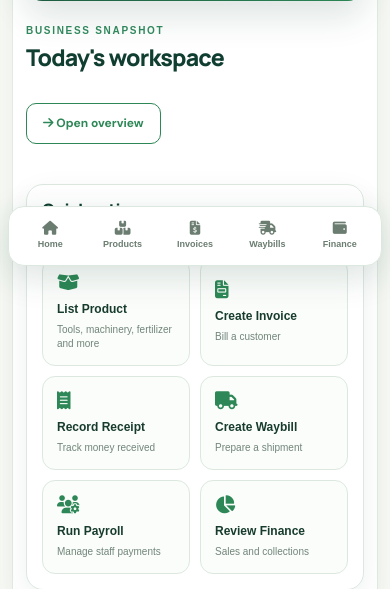
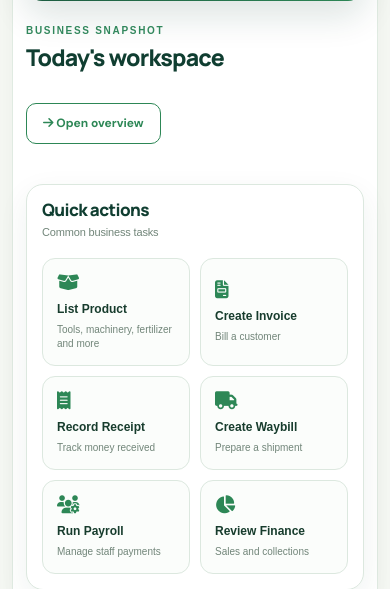
Before and after one commit to BashirBichi/Smart-AgricTech, a Flask app: template Templates/marketer_dashboard.html in a window 390 px wide. Shown: the part 570-1159 px from the top of the page. Run offline with Flask 3, Linux system fonts and the light colour scheme; the template is opened without the code that fills it: most values are stand-ins (such as "Sample title", 1, 10 or a date in 2020).

Commit message:
fix(marketer): remove duplicate mobile navigation

```diff
--- a/Templates/marketer_dashboard.html
+++ b/Templates/marketer_dashboard.html
@@ -96,13 +96,6 @@
   </div>
 </header>
 
-<div class="marketer-mobile-nav">
-  <button type="button" data-section="home"><i class="fas fa-house"></i><span>Home</span></button>
-  <button type="button" data-section="product-listings"><i class="fas fa-boxes-stacked"></i><span>Products</span></button>
-  <button type="button" data-section="invoices"><i class="fas fa-file-invoice-dollar"></i><span>Invoices</span></button>
-  <button type="button" data-section="waybills"><i class="fas fa-truck-fast"></i><span>Waybills</span></button>
-  <button type="button" data-section="business-finance"><i class="fas fa-wallet"></i><span>Finance</span></button>
-</div>
 
 <section id="home" class="content-section marketer-home">
   <div class="marketer-hero">
```
